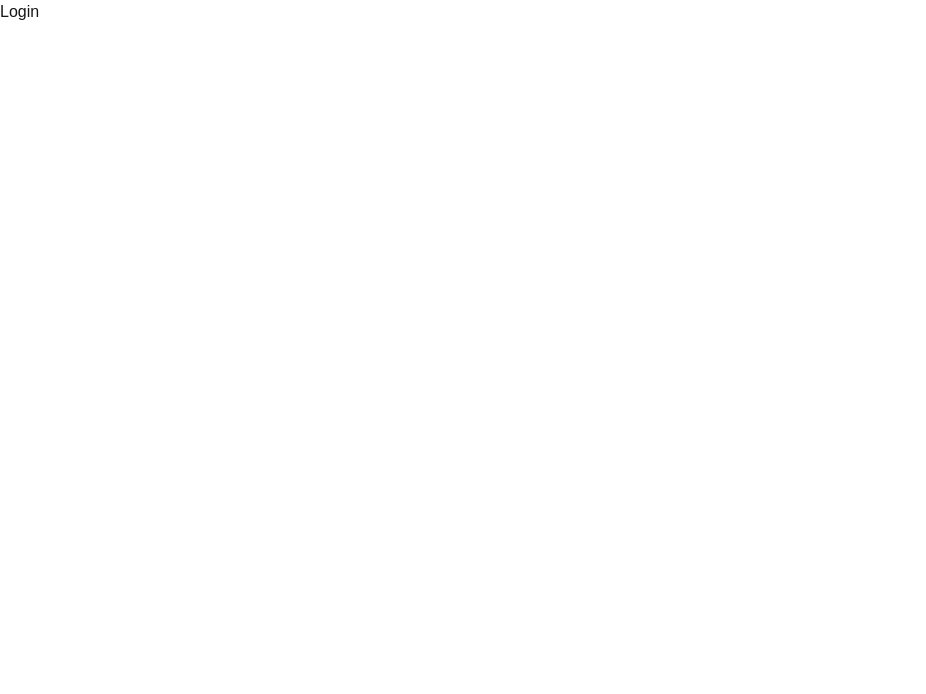
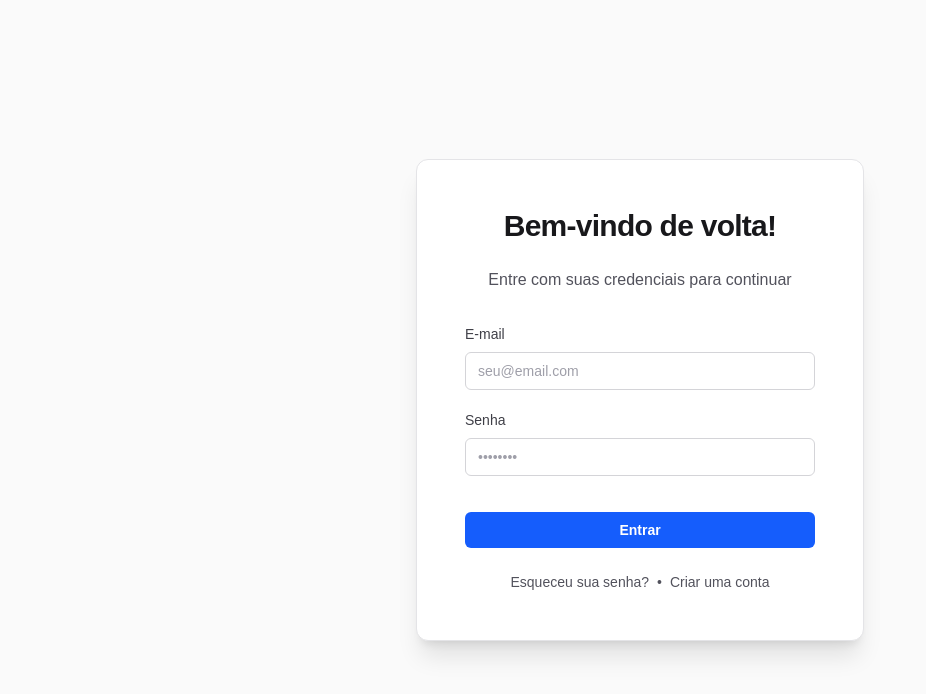
Before and after one commit to Miguel-ectil/gest_stock_front, a Next.js app: page /login in a window 1280 px wide. Shown: the top 694 px of the page, without its empty margins (0-926 px from the left). Built offline with nearby package versions, Linux system fonts and the light colour scheme.

Commit message:
feat: [ADD Adicionando Conteúdo do login card campos inputs e etc...

```diff
--- a/src/app/login/page.tsx
+++ b/src/app/login/page.tsx
@@ -1,7 +1,75 @@
-export default function () {
-  return (
-    <>
-    Login
-    </>
-  )
+"use client";
+import { useRouter } from "next/navigation";
+
+export default function LoginPage() {
+    const router = useRouter();
+
+    function handleLogin() {
+        localStorage.setItem("user", "true");
+        router.push("/");
+    }
+    return (
+        <div className="flex min-h-screen items-center justify-center bg-zinc-50 dark:bg-zinc-950">
+            <main className="flex w-full max-w-md flex-col items-center rounded-xl border border-zinc-200 bg-white p-10 shadow-xl dark:border-zinc-800 dark:bg-zinc-900 sm:p-12">
+                <h1 className="mb-6 text-3xl font-bold tracking-tight text-zinc-900 dark:text-zinc-50">
+                    Bem-vindo de volta!
+                </h1>
+
+                <p className="mb-8 text-center text-zinc-600 dark:text-zinc-400">
+                    Entre com suas credenciais para continuar
+                </p>
+
+                {/* Formulário */}
+                <form className="w-full space-y-5">
+                    <div className="space-y-2">
+                        <label
+                            htmlFor="email"
+                            className="block text-sm font-medium text-zinc-700 dark:text-zinc-300"
+                        >
+                            E-mail
+                        </label>
+                        <input
+                            id="email"
+                            type="email"
+                            placeholder="seu@email.com"
+                            className="w-full rounded-md border border-zinc-300 bg-transparent px-3 py-2 text-sm text-zinc-900 placeholder-zinc-400 focus:border-blue-500 focus:outline-none focus:ring-2 focus:ring-blue-500 dark:border-zinc-700 dark:text-zinc-100"
+                        />
+                    </div>
+
+                    <div className="space-y-2">
+                        <label
+                            htmlFor="password"
+                            className="block text-sm font-medium text-zinc-700 dark:text-zinc-300"
+                        >
+                            Senha
+                        </label>
+                        <input
+                            id="password"
+                            type="password"
+                            placeholder="••••••••"
+                            className="w-full rounded-md border border-zinc-300 bg-transparent px-3 py-2 text-sm text-zinc-900 placeholder-zinc-400 focus:border-blue-500 focus:outline-none focus:ring-2 focus:ring-blue-500 dark:border-zinc-700 dark:text-zinc-100"
+                        />
+                    </div>
+
+                    <button
+                        onClick={handleLogin}
+                        className="mt-4 w-full rounded-md bg-blue-600 px-4 py-2 text-sm font-semibold text-white hover:bg-blue-700"
+                    >
+                        Entrar
+                    </button>
+                </form>
+
+                {/* Links de ajuda */}
+                <div className="mt-6 text-sm text-zinc-600 dark:text-zinc-400">
+                    <a href="#" className="hover:underline">
+                        Esqueceu sua senha?
+                    </a>
+                    <span className="mx-2">•</span>
+                    <a href="#" className="hover:underline">
+                        Criar uma conta
+                    </a>
+                </div>
+            </main>
+        </div>
+    );
 }
```
